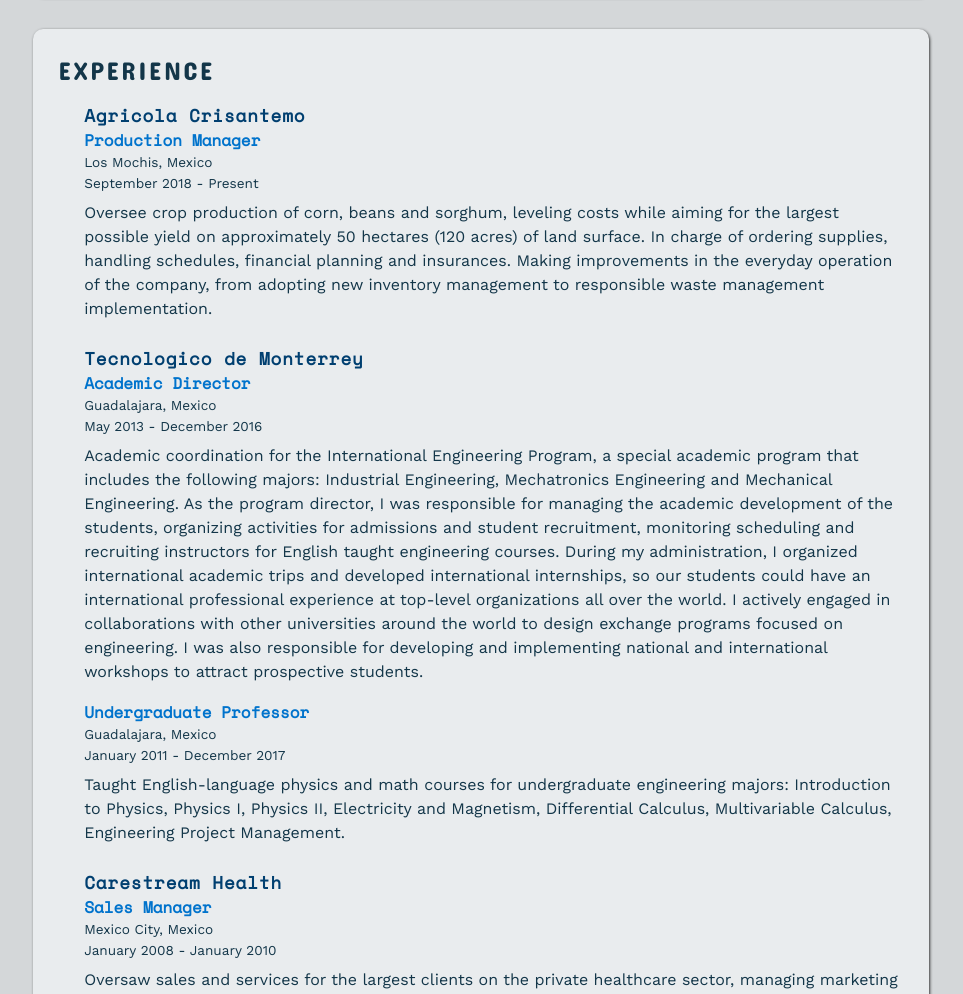
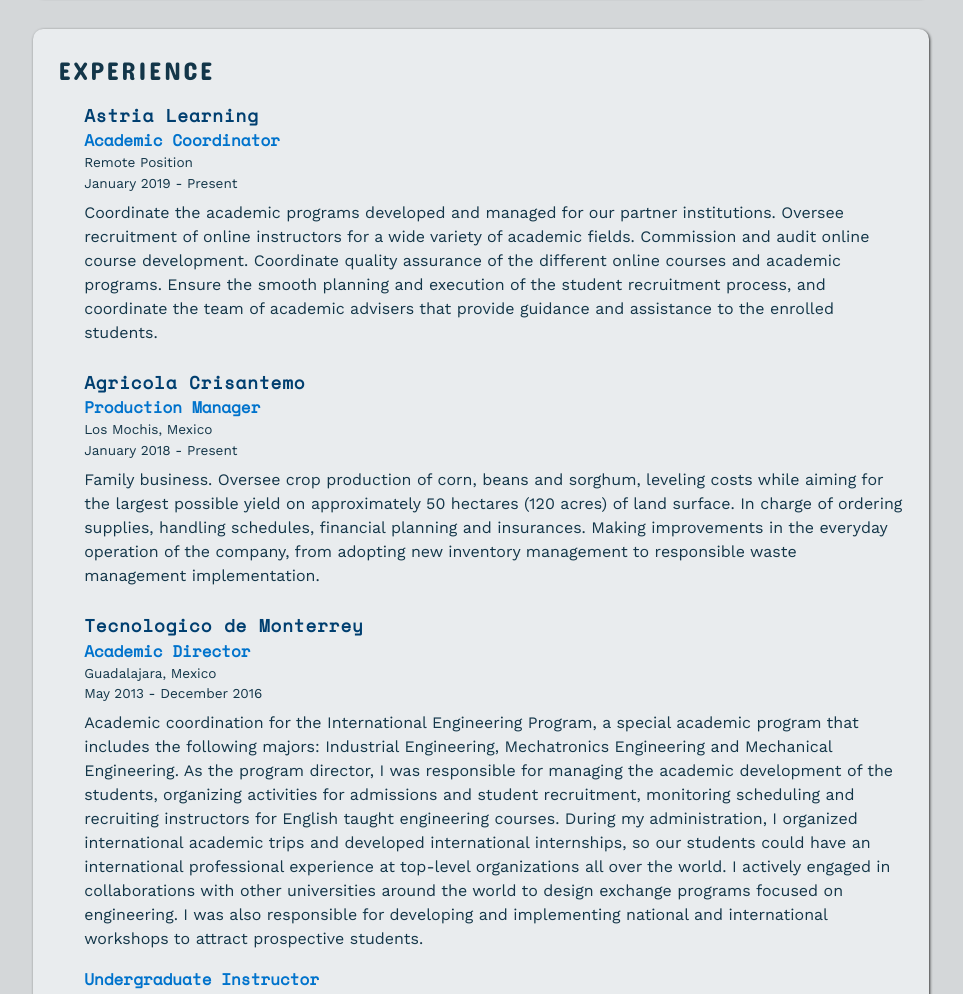
Before and after one commit to juankikushima/resume, a plain HTML site: page index.html in a window 1280 px wide. Shown: the part 693-1687 px from the top of the page, without its empty margins (159-1122 px from the left). Drawn offline with nearby package versions, Linux system fonts and the light colour scheme.

Commit message:
Update experience

```diff
--- a/index.html
+++ b/index.html
@@ -65,12 +65,19 @@
         <span class="anchor" id="experience"></span>
         <h3>EXPERIENCE</h3>
         <div class="list-group">
+          <div class="list-group-item-heading">Astria Learning</div>
+          <div class="list-group-item-text">
+            <div class="subt">Academic Coordinator</div>
+            <div class="place">Remote Position</div>
+            <div class="time">January 2019 - Present</div>
+            <p>Coordinate the academic programs developed and managed for our partner institutions. Oversee recruitment of online instructors for a wide variety of academic fields. Commission and audit online course development. Coordinate quality assurance of the different online courses and academic programs. Ensure the smooth planning and execution of the student recruitment process, and coordinate the team of academic advisers that provide guidance and assistance to the enrolled students.</p>
+          </div>
           <div class="list-group-item-heading">Agricola Crisantemo</div>
           <div class="list-group-item-text">
             <div class="subt">Production Manager</div>
             <div class="place">Los Mochis, Mexico</div>
-            <div class="time">September 2018 - Present</div>
-            <p>Oversee crop production of corn, beans and sorghum, leveling costs while aiming for the largest possible yield on approximately 50 hectares (120 acres) of land surface. In charge of ordering supplies, handling schedules, financial planning and insurances. Making improvements in the everyday operation of the company, from adopting new inventory management to responsible waste management implementation.</p>
+            <div class="time">January 2018 - Present</div>
+            <p>Family business. Oversee crop production of corn, beans and sorghum, leveling costs while aiming for the largest possible yield on approximately 50 hectares (120 acres) of land surface. In charge of ordering supplies, handling schedules, financial planning and insurances. Making improvements in the everyday operation of the company, from adopting new inventory management to responsible waste management implementation.</p>
           </div>
           <div class="list-group-item-heading">Tecnologico de Monterrey</div>
           <div class="list-group-item-text">
@@ -80,7 +87,7 @@
             <p>Academic coordination for the International Engineering Program, a special academic program that includes the following majors: Industrial Engineering, Mechatronics Engineering and Mechanical Engineering. As the program director, I was responsible for managing the academic development of the students, organizing activities for admissions and student recruitment, monitoring scheduling and recruiting instructors for English taught engineering courses. During my administration, I organized international academic trips and developed international internships, so our students could have an international professional experience at top-level organizations all over the world. I actively engaged in collaborations with other universities around the world to design exchange programs focused on engineering. I was also responsible for developing and implementing national and international workshops to attract prospective students.</p>
           </div>
           <div class="list-group-item-text">
-            <div class="subt">Undergraduate Professor</div>
+            <div class="subt">Undergraduate Instructor</div>
             <div class="place">Guadalajara, Mexico</div>
             <div class="time">January 2011 - December 2017</div>
             <p>Taught English-language physics and math courses for undergraduate engineering majors: Introduction to Physics, Physics I, Physics II, Electricity and Magnetism, Differential Calculus, Multivariable Calculus, Engineering Project Management.</p>
```
